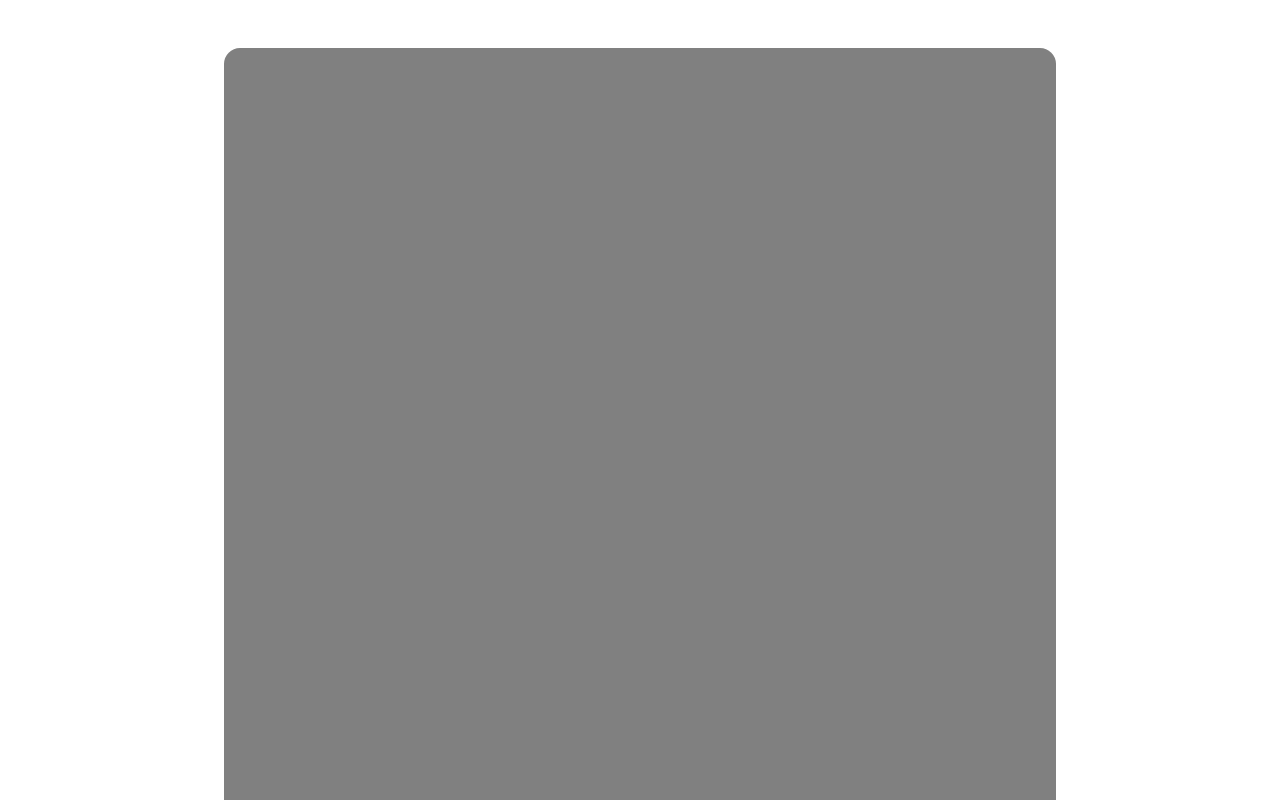
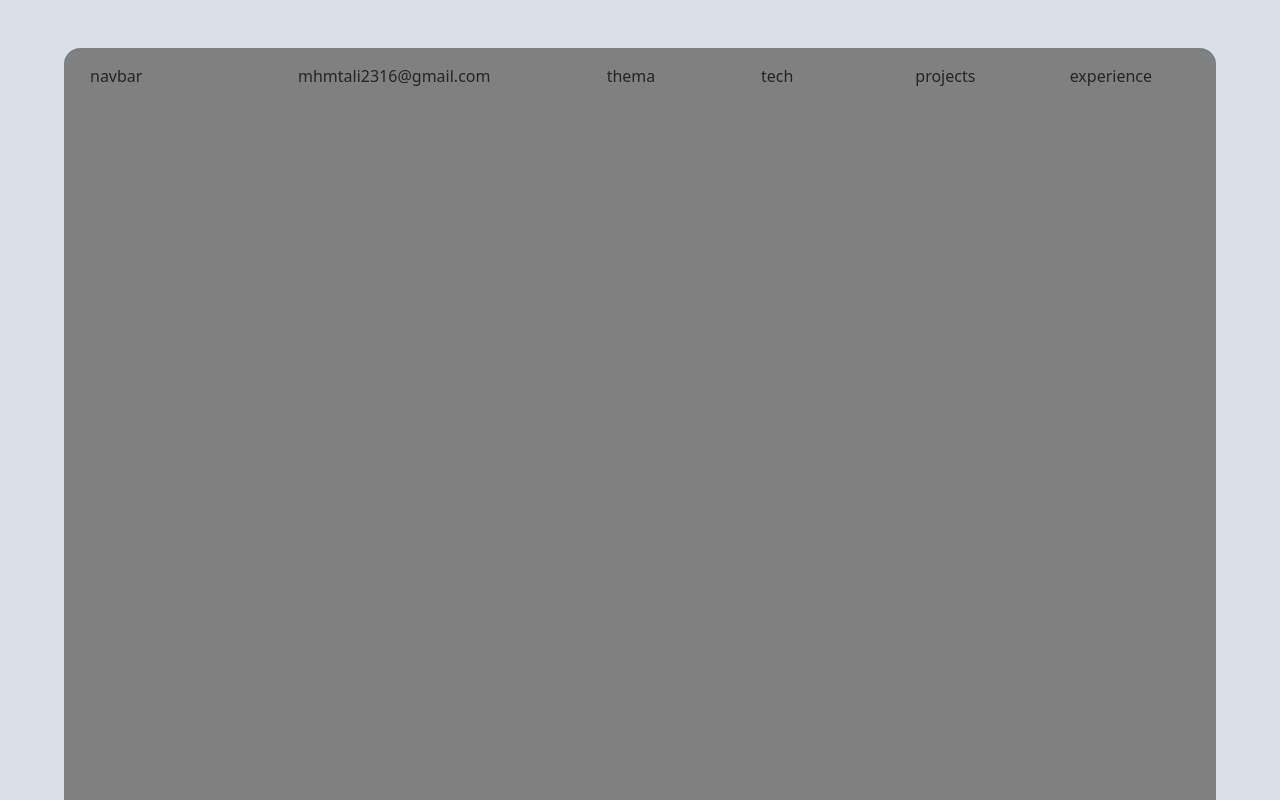
Before and after one commit to mehmetali10/portfolio, a plain HTML site: page views/index.html in a window 1280 px wide. Shown: the top 800 px of the page. Drawn offline with nearby package versions, Linux system fonts and the light colour scheme.

Commit message:
create asset folder & design grid system

```diff
--- a/styles/site.css
+++ b/styles/site.css
@@ -1,6 +1,9 @@
+body{
+    background-color: rgb(217, 224, 230);
+}
 
 #square{
-    width: 52rem;
+    width: 72rem;
     height: 92rem;
     background-color: gray;
     margin: 3rem auto;
@@ -8,7 +11,14 @@
 }
 
 #head-part{
+padding: 16px;
+padding-left: 38px;
+}
 
+.leftbar{
+    height: 92rem;
+    padding: 16px;
+padding-left: 38px;
 }
 
 #content-part{
--- a/views/index.html
+++ b/views/index.html
@@ -4,6 +4,7 @@
     <meta charset="UTF-8">
     <meta http-equiv="X-UA-Compatible" content="IE=edge">
     <meta name="viewport" content="width=device-width, initial-scale=1.0">
+    <link href="https://cdn.jsdelivr.net/npm/bootstrap@5.2.3/dist/css/bootstrap.min.css" rel="stylesheet" integrity="sha384-rbsA2VBKQhggwzxH7pPCaAqO46MgnOM80zW1RWuH61DGLwZJEdK2Kadq2F9CUG65" crossorigin="anonymous">
     <link rel="stylesheet" href="../styles/site.css">
     <title>MAM</title>
 </head>
@@ -11,17 +12,35 @@
 
     <div id="main">
         <div id="square">
+            <div class="row">
+                <div class="col-lg-2 leftbar">
+                    navbar
+                </div>
+                <div class="col-lg-10">
+                    <div id="head-part" class="row">
+                        <div class="col-lg-4">
+                            mhmtali2316@gmail.com
+                        </div>
+                        <div class="col-lg-2">
+                            thema
+                        </div>
+                        <div class="col-lg-2">
+                            tech
+                        </div>
+                        <div class="col-lg-2">
+                            projects
+                        </div>
+                        <div class="col-lg-2">
+                            experience
+                        </div>
+                    </div>
+                    <div id="content-part">
 
-            <div id="head-part">
-
-            </div>
+                    </div>
 
 
-            <div id="content-part">
-
+                </div>
             </div>
-
-
         </div>
     </div>
 
```
Also changed, not shown: assets/images/linkedin.png (added).
